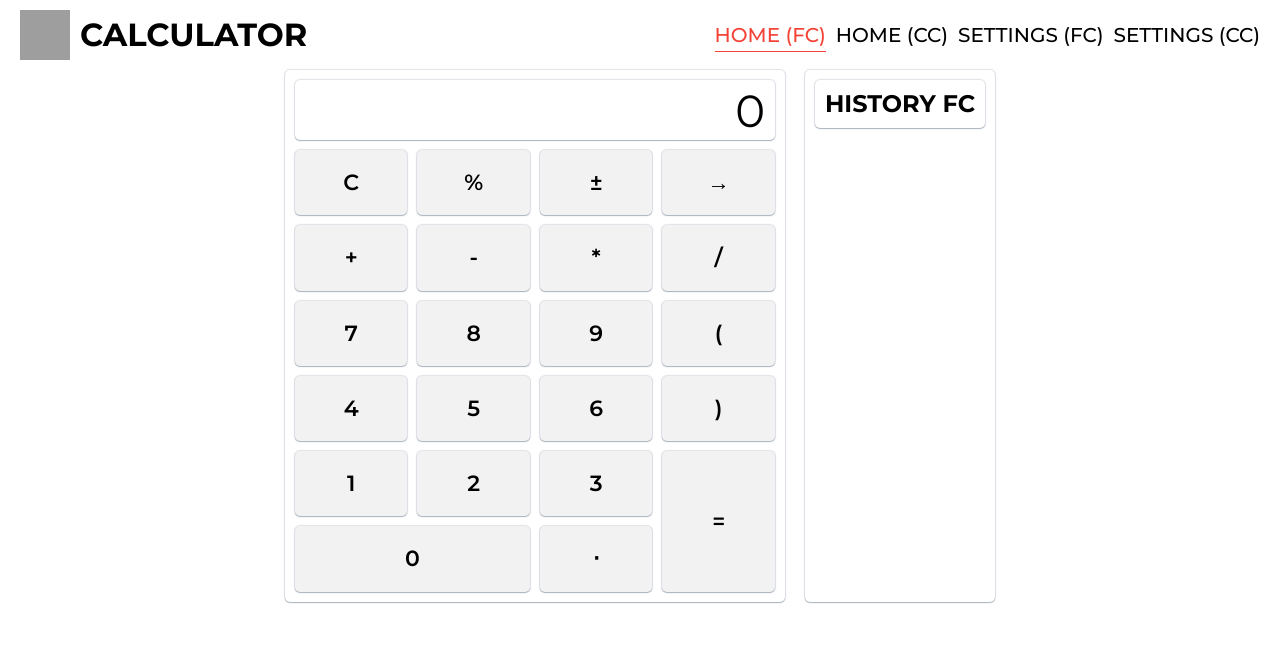
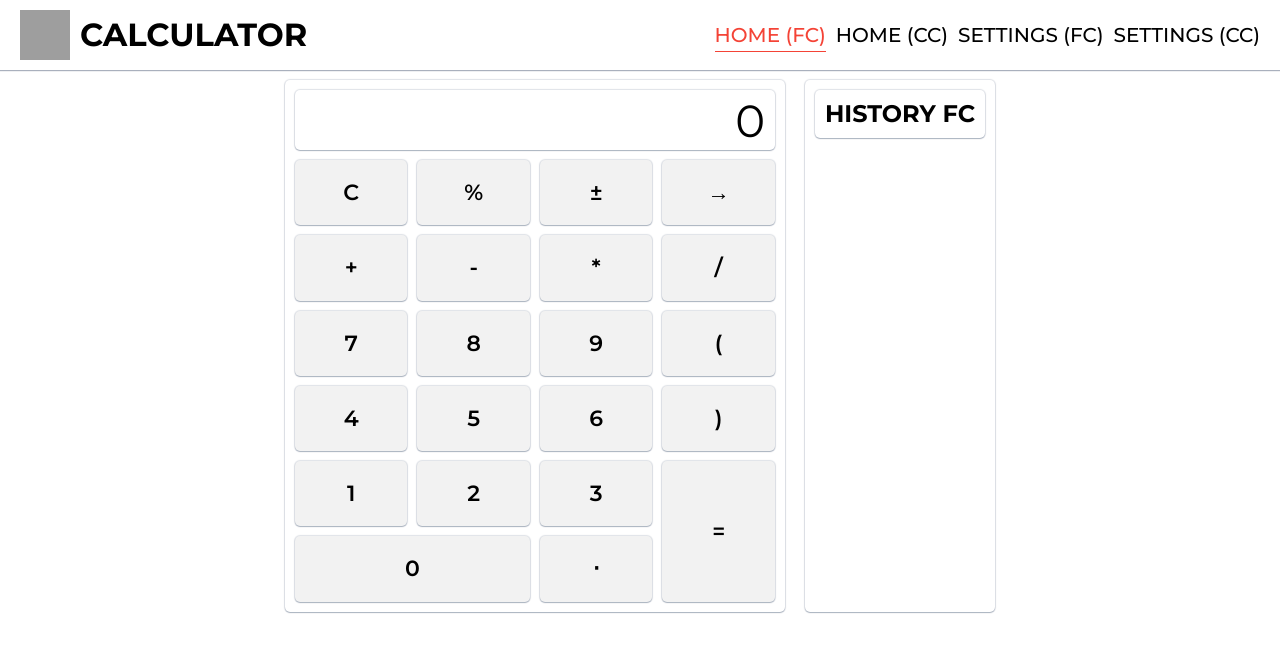
Before and after one commit to mitrofanzxc/calculator, a React app: page /#/ in a window 1280 px wide. Shown: the top 652 px of the page. Built offline with nearby package versions, Linux system fonts and the light colour scheme; grey boxes are pictures that could not be loaded.

Commit message:
refactor: change the structure of the project

```diff
--- a/src/components/ButtonBurger/ButtonBurgerCC/interface.ts
+++ /dev/null
@@ -1,6 +0,0 @@
-import { IMobileMenuState } from '../../../store/slices/mobileMenuSlice';
-
-export interface IButtonBurgerCC {
-  mobileMenu: IMobileMenuState;
-  toggleMobileMenu: any;
-}
--- a/src/components/ButtonBurger/ButtonBurgerFC/index.tsx
+++ b/src/components/ButtonBurger/index.tsx
@@ -1,6 +1,6 @@
 import { FC, useEffect } from 'react';
-import { useAppSelector, useAppDispatch, toggleMobileMenu } from '../../../store';
-import { Burger, BurgerBar, Shadow } from '../styled';
+import { useAppSelector, useAppDispatch, toggleMobileMenu } from '../../store';
+import { Burger, BurgerBar, Shadow } from './styled';
 
 const ButtonBurgerFC: FC = () => {
   const { isMobileMenuOpen } = useAppSelector(({ mobileMenu }) => mobileMenu);
--- /dev/null
+++ b/src/components/buttonTheme/ButtonThemeCC/index.tsx
@@ -0,0 +1,38 @@
+import { Component } from 'react';
+import { connect } from 'react-redux';
+import { switchTheme } from '../../../store';
+import { ButtonThemeWrapper } from '../styled';
+import { IButtonThemeCC } from './interface';
+import dark from '../../../assets/dark.svg';
+import light from '../../../assets/light.svg';
+
+class ButtonThemeCC extends Component<IButtonThemeCC> {
+  constructor(props: IButtonThemeCC) {
+    super(props);
+    this.switcher = this.switcher.bind(this);
+  }
+
+  switcher() {
+    this.props.switchTheme(!this.props.theme.isLightTheme);
+  }
+
+  render() {
+    const { isLightTheme } = this.props.theme;
+
+    return (
+      <ButtonThemeWrapper onClick={this.switcher}>
+        <img src={isLightTheme ? light : dark} alt="theme-logo" />
+      </ButtonThemeWrapper>
+    );
+  }
+}
+
+const mapStateToProps = (state) => {
+  return {
+    theme: state.theme,
+  };
+};
+
+const mapDispatchToProps = { switchTheme };
+
+export default connect(mapStateToProps, mapDispatchToProps)(ButtonThemeCC);
--- /dev/null
+++ b/src/components/buttonTheme/ButtonThemeCC/interface.ts
@@ -0,0 +1,6 @@
+import { IThemeState } from '../../../store/slices/themeSlice';
+
+export interface IButtonThemeCC {
+  theme: IThemeState;
+  switchTheme: any;
+}
--- a/src/components/header/styled.ts
+++ b/src/components/header/styled.ts
@@ -2,10 +2,16 @@ import styled from 'styled-components';
 import { Link } from 'react-router-dom';
 
 const HeaderWrapper = styled.header`
+  position: sticky;
+  top: 0;
+  z-index: 2;
+  background-color: rgba(255, 255, 255, 1);
+  width: 100%;
+  padding: 10px 20px;
   display: flex;
   align-items: center;
   justify-content: space-between;
-  padding: 10px 20px;
+  box-shadow: rgb(9 30 66 / 25%) 0px 1px 1px, rgb(9 30 66 / 13%) 0px 0px 1px 1px;
 
   @media (max-width: 480px) {
     padding: 10px 10px;
--- a/src/components/index.ts
+++ b/src/components/index.ts
@@ -1,6 +1,7 @@
 import { Header } from './Header';
 import { ButtonThemeFC } from './ButtonTheme/ButtonThemeFC';
-import { ButtonBurgerFC } from './ButtonBurger/ButtonBurgerFC';
+import ButtonThemeCC from './ButtonTheme/ButtonThemeCC';
+import { ButtonBurgerFC } from './ButtonBurger';
 import { CalculatorFC } from './Calculator/CalculatorFC';
 import { CalculatorCC } from './Calculator/CalculatorCC';
 import { DisplayFC } from './Display/DisplayFC';
@@ -13,6 +14,7 @@ import HistoryCC from './History/HistoryCC';
 export {
   Header,
   ButtonThemeFC,
+  ButtonThemeCC,
   ButtonBurgerFC,
   CalculatorFC,
   CalculatorCC,
--- a/src/pages/main/styled.ts
+++ b/src/pages/main/styled.ts
@@ -6,6 +6,7 @@ const MainWrapper = styled.div`
   justify-content: center;
   flex-wrap: wrap;
   gap: 20px;
+  margin-top: 10px;
 `;
 
 export { MainWrapper };
```
Also changed, not shown: src/components/ButtonBurger/ButtonBurgerCC/index.tsx (deleted, +0 -40 lines).
